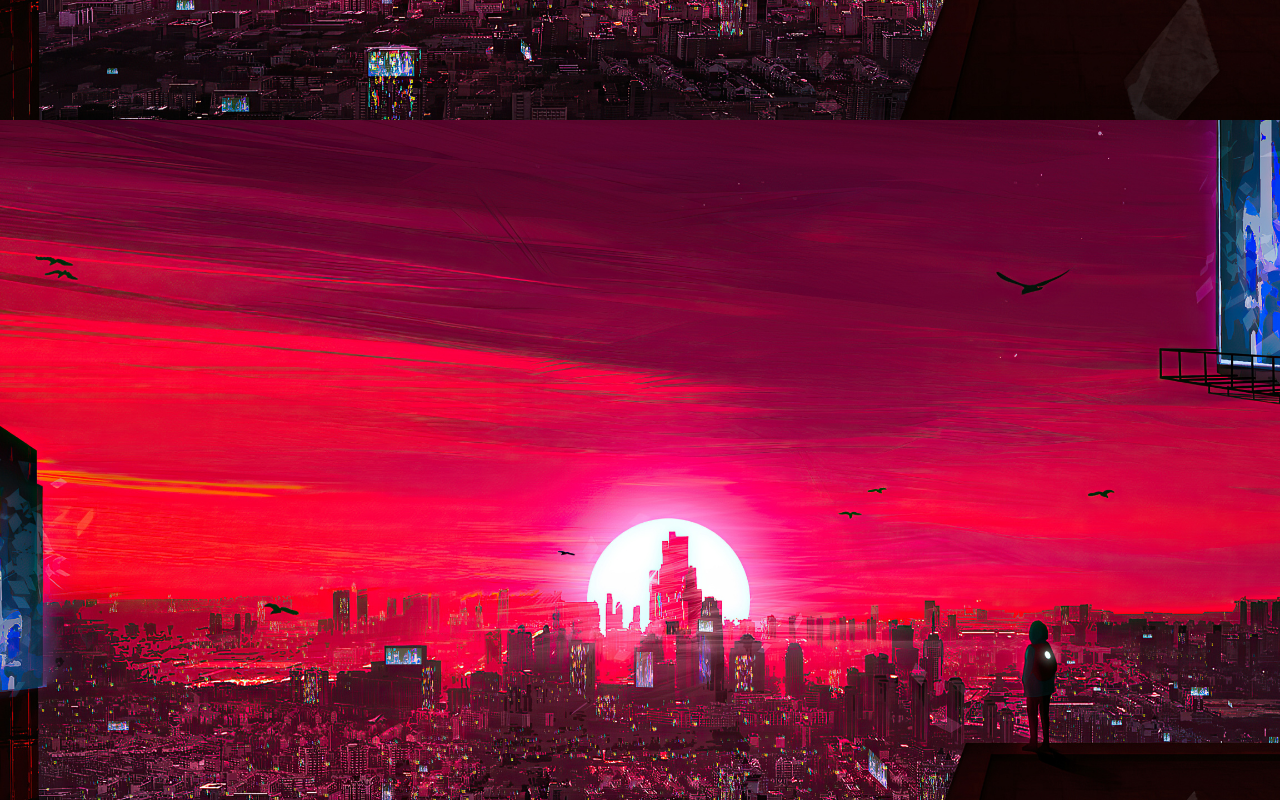
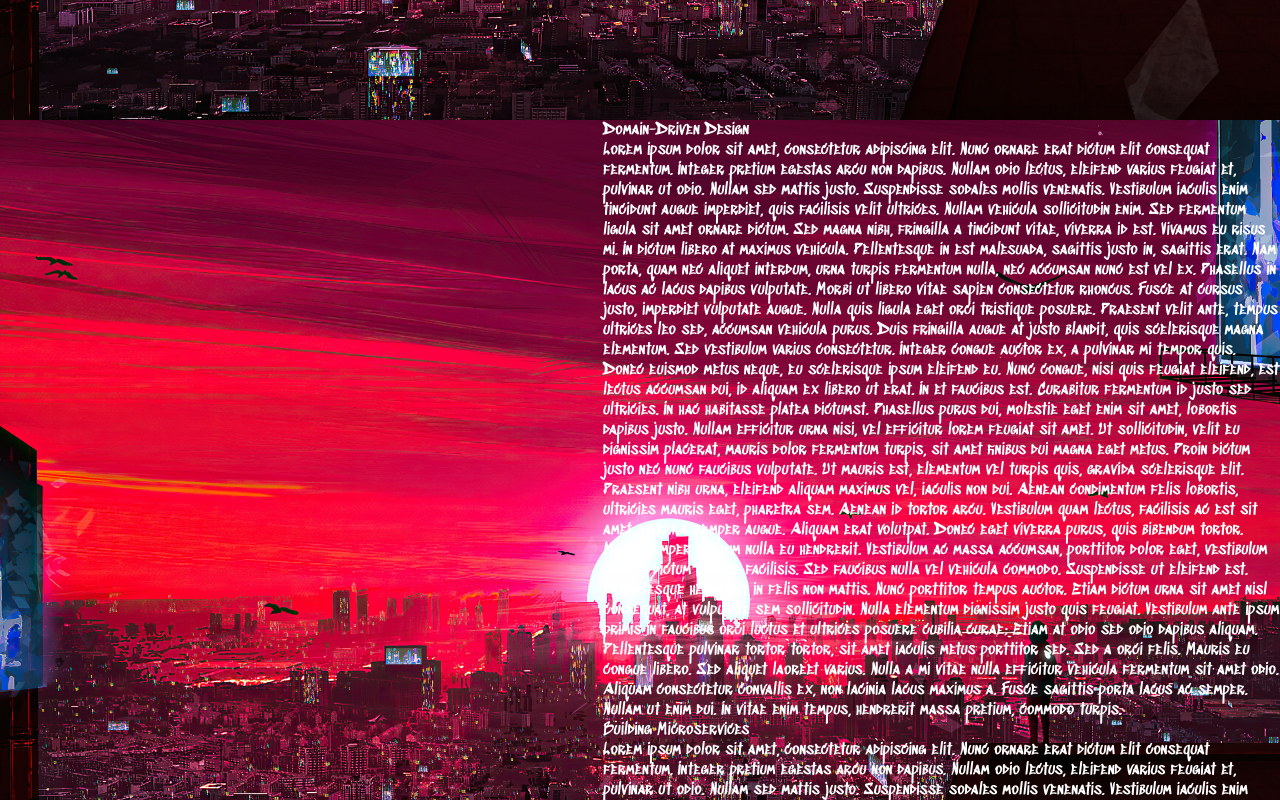
Before and after one commit to TbotaPhantA/personal-website-frontend, a Next.js app: page / in a window 1280 px wide. Shown: the part 1480-2280 px from the top of the page. Built offline with nearby package versions, Linux system fonts and the light colour scheme.

Commit message:
zoom animation was moved to title instead of whole anchor.

```diff
--- a/src/anchors/books.tsx
+++ b/src/anchors/books.tsx
@@ -14,8 +14,8 @@
   const t = chooseTranslation(locale);
 
   return (
-    <div id={id} className={booksStyles.BooksAnchor} data-aos="zoom-in">
-      <div className={booksStyles.BooksAnchorTitle}>{t.pages.main.books.title}</div>
+    <div id={id} className={booksStyles.BooksAnchor}>
+      <div className={booksStyles.BooksAnchorTitle} data-aos="zoom-in">{t.pages.main.books.title}</div>
       <BooksList bookReviews={bookReviews} />
     </div>
   )
```
